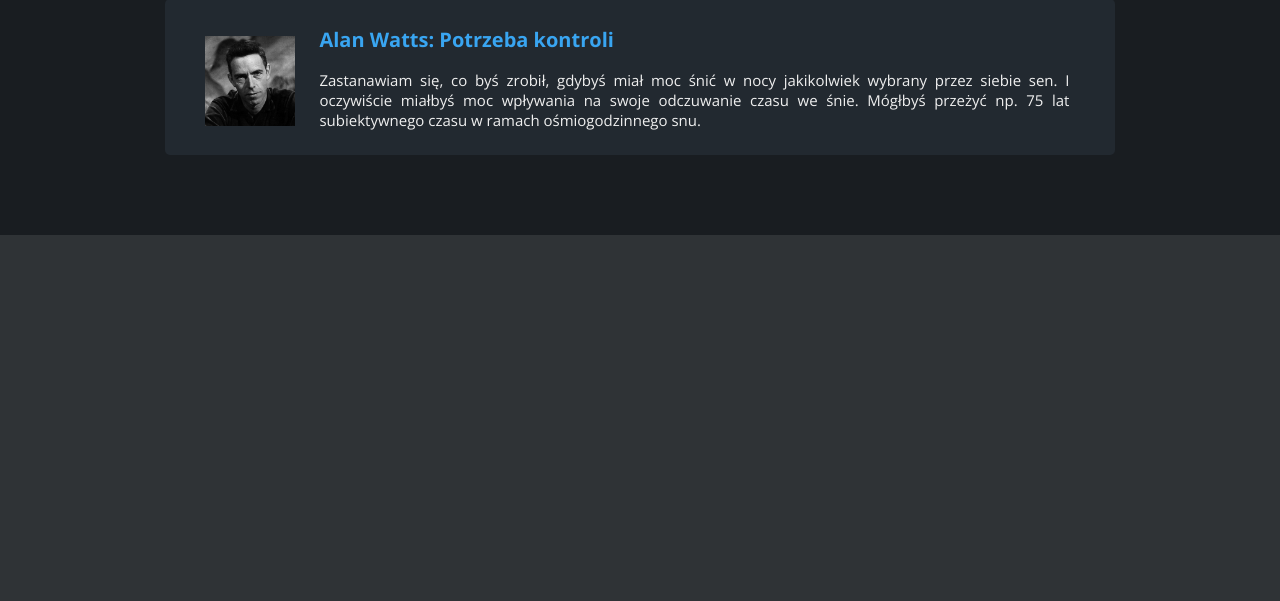
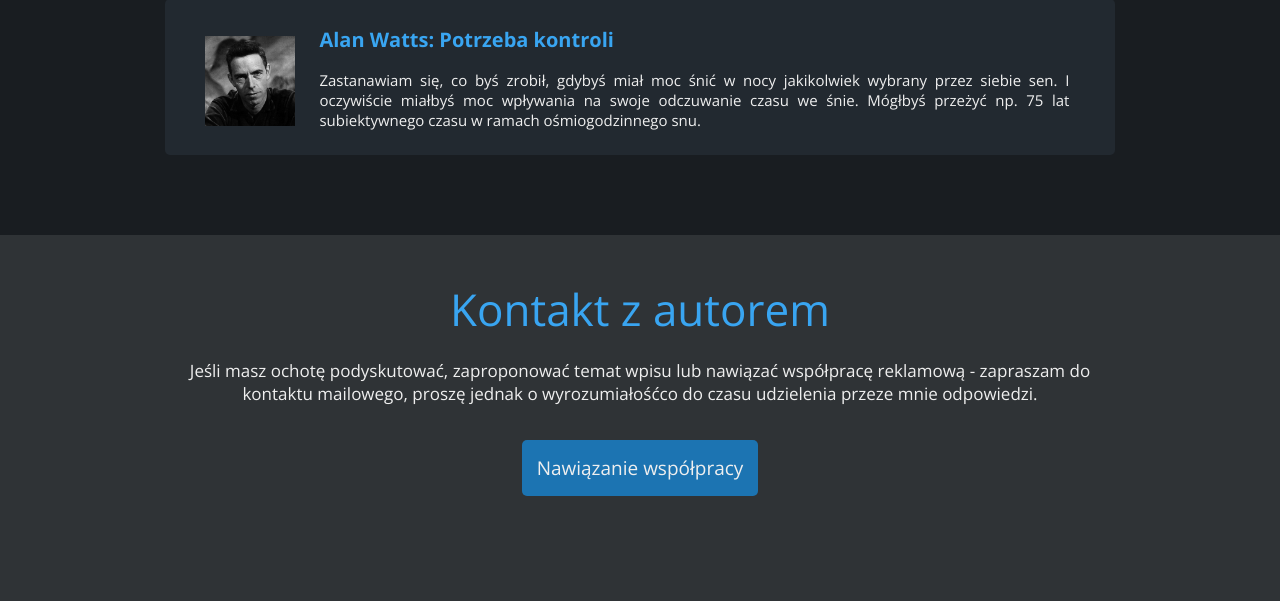
Before and after one commit to chybrydra/JavaCoursePrework, a PHP site: page / in a window 1280 px wide. Shown: the part 1751-2352 px from the top of the page. Before the commit the page ends 1986 px from the top, so only its background shows below. Run offline with PHP 8.4, Linux system fonts and the light colour scheme.

Commit message:
add third section

```diff
--- a/HTML, CSS, PHP/Zelent HTML lekcja 5/index.html
+++ b/HTML, CSS, PHP/Zelent HTML lekcja 5/index.html
@@ -83,7 +83,7 @@
 				</div>
 			</section>
 
-			<!-- SEKCJA 2 ENTRIES -->
+			<!-- SEKCJA 2 - trzy ostatnie wpisy -->
 			<section id="newest">
 				<div class="entries">
 					<header>
@@ -120,8 +120,16 @@
 					</div>
 				</div>
 			</section>
+
+			<!-- SEKCJA 3 -->
 			<section>
-
+				<div class="contact">
+					<header>
+						<h1>Kontakt z autorem</h1>
+						<p>Jeśli masz ochotę podyskutować, zaproponować temat wpisu lub nawiązać współpracę reklamową - zapraszam do kontaktu mailowego, proszę jednak o wyrozumiałośćco do czasu udzielenia przeze mnie odpowiedzi.</p>
+					</header>
+					<a href="#" class="bluebutton">Nawiązanie współpracy</a>
+				</div>
 			</section>
 		</article>
 	</main>
--- a/HTML, CSS, PHP/Zelent HTML lekcja 5/main.css
+++ b/HTML, CSS, PHP/Zelent HTML lekcja 5/main.css
@@ -133,3 +133,30 @@ h2{
 	font-weight: 400px;
 	color: #39a5f1;
 }
+
+.contact{
+	margin-left: auto;
+	margin-right: auto;
+	width: 950px;
+	text-align: center;
+	padding-bottom: 70px;
+	margin-bottom: 50px;
+}
+
+.contact p{
+	margin-bottom: 50px;
+}
+
+.bluebutton{
+	background-color: #1c74b2;
+	padding: 15px;
+	color: #efefef;
+	font-size: 19px;
+	text-decoration: none;
+	border-radius: 5px;
+	min-width: 300px;
+}
+
+.bluebutton:hover{
+	background-color: #196449;
+}
```
